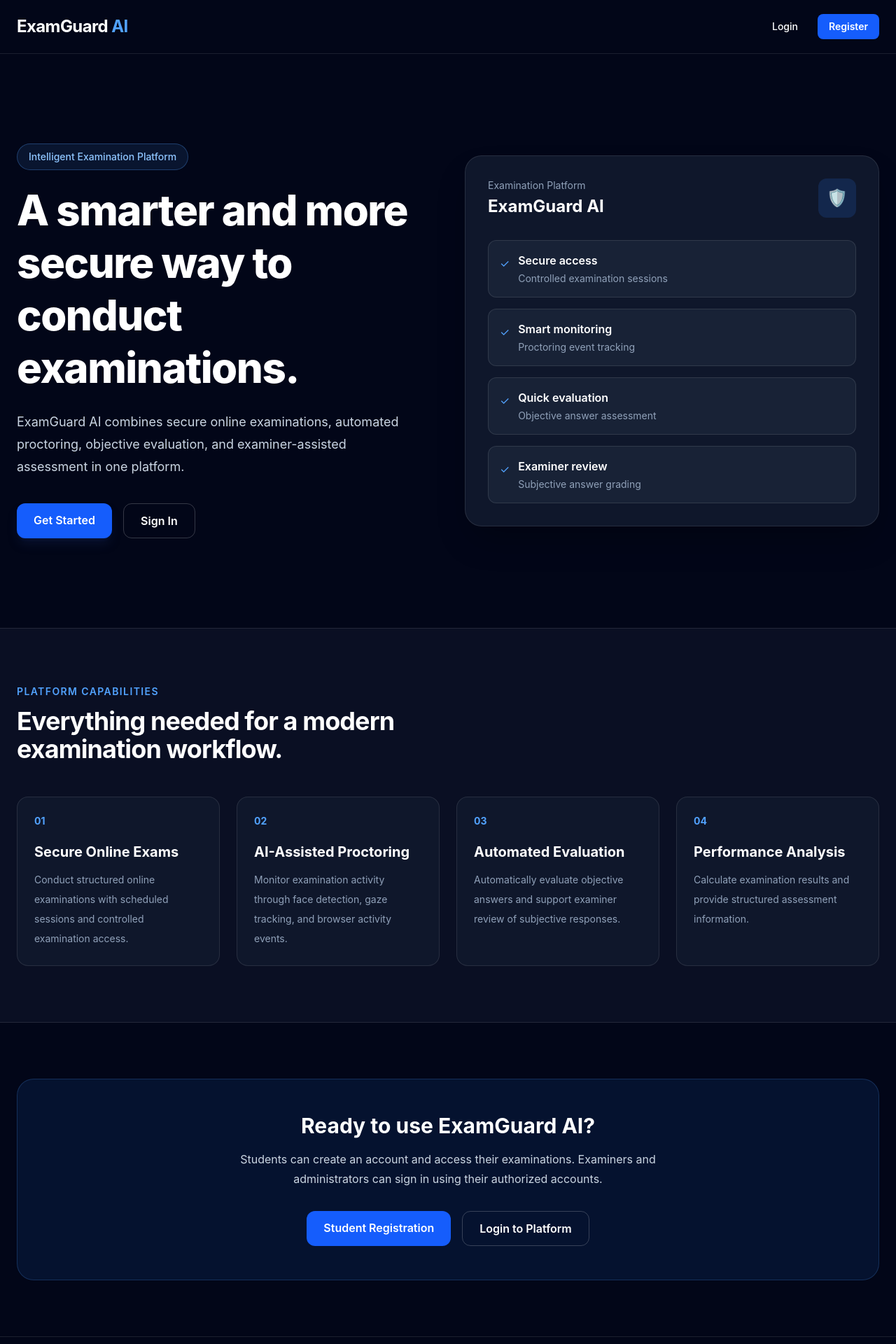
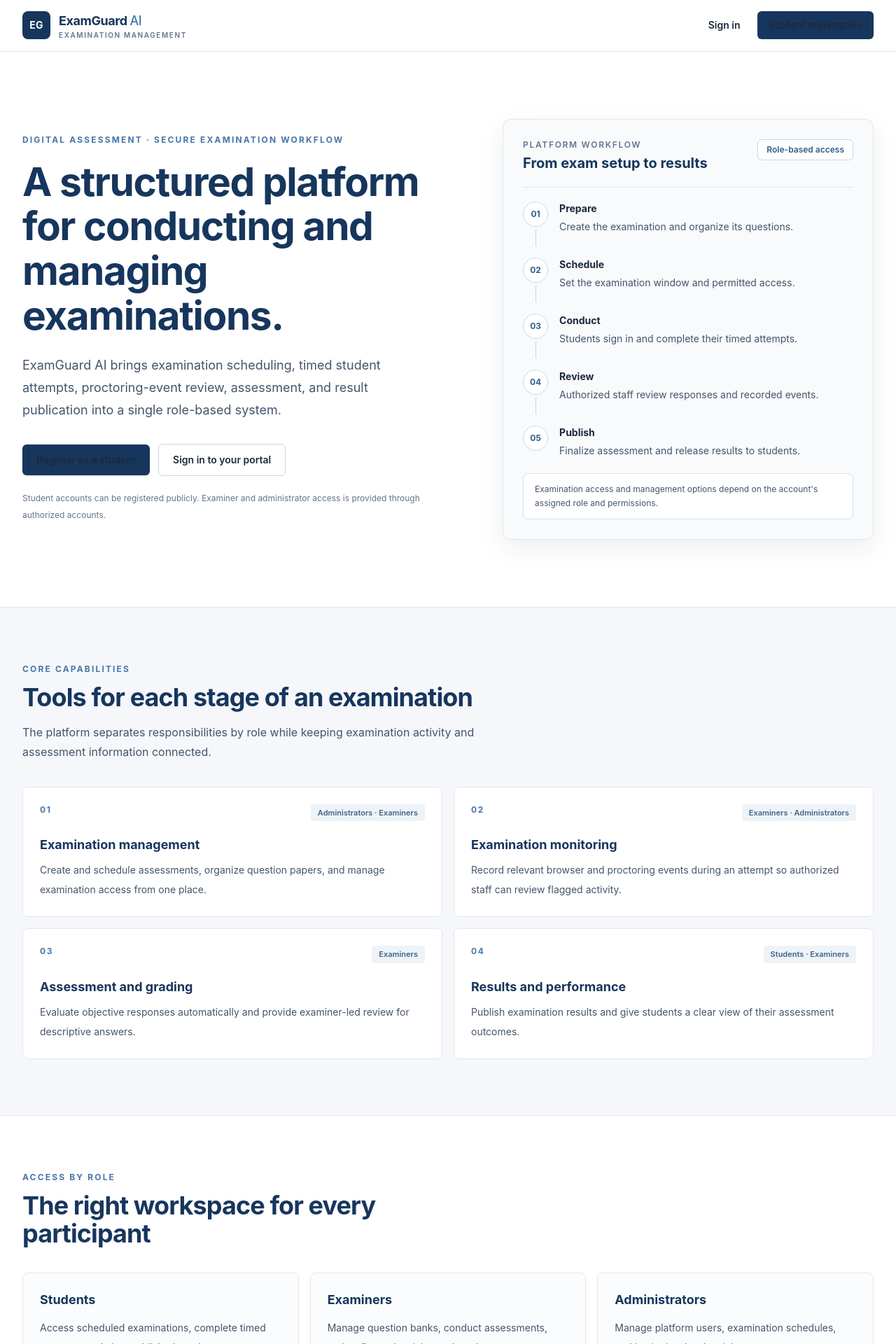
Before and after one commit to CHAITU9999S/examination-ai, a Next.js app in the folder frontend/: page / in a window 1280 px wide. Shown: the top 1920 px of the page at 70% size. Built offline with nearby package versions, Linux system fonts and the light colour scheme.

Commit message:
Redesign ExamGuard AI homepage with academic layout
Replace the generic homepage with an institutional-style examination platform overview.

```diff
--- a/frontend/src/app/page.tsx
+++ b/frontend/src/app/page.tsx
@@ -1,214 +1,275 @@
-
 import Link from "next/link";
 
-const features = [
+const capabilities = [
   {
     number: "01",
-    title: "Secure Online Exams",
+    title: "Examination management",
     description:
-      "Conduct structured online examinations with scheduled sessions and controlled examination access.",
+      "Create and schedule assessments, organize question papers, and manage examination access from one place.",
+    roles: "Administrators · Examiners",
   },
   {
     number: "02",
-    title: "AI-Assisted Proctoring",
+    title: "Examination monitoring",
     description:
-      "Monitor examination activity through face detection, gaze tracking, and browser activity events.",
+      "Record relevant browser and proctoring events during an attempt so authorized staff can review flagged activity.",
+    roles: "Examiners · Administrators",
   },
   {
     number: "03",
-    title: "Automated Evaluation",
+    title: "Assessment and grading",
     description:
-      "Automatically evaluate objective answers and support examiner review of subjective responses.",
+      "Evaluate objective responses automatically and provide examiner-led review for descriptive answers.",
+    roles: "Examiners",
   },
   {
     number: "04",
-    title: "Performance Analysis",
+    title: "Results and performance",
     description:
-      "Calculate examination results and provide structured assessment information.",
+      "Publish examination results and give students a clear view of their assessment outcomes.",
+    roles: "Students · Examiners",
+  },
+];
+
+const workflow = [
+  ["01", "Prepare", "Create the examination and organize its questions."],
+  ["02", "Schedule", "Set the examination window and permitted access."],
+  ["03", "Conduct", "Students sign in and complete their timed attempts."],
+  ["04", "Review", "Authorized staff review responses and recorded events."],
+  ["05", "Publish", "Finalize assessment and release results to students."],
+];
+
+const audiences = [
+  {
+    title: "Students",
+    description:
+      "Access scheduled examinations, complete timed attempts, and view published results.",
+    action: "Create student account",
+    href: "/register",
+  },
+  {
+    title: "Examiners",
+    description:
+      "Manage question banks, conduct assessments, review flagged activity, and grade responses.",
+    action: "Examiner sign in",
+    href: "/login",
+  },
+  {
+    title: "Administrators",
+    description:
+      "Manage platform users, examination schedules, and institution-level activity.",
+    action: "Administrator sign in",
+    href: "/login",
   },
 ];
 
 export default function HomePage() {
   return (
-    <main className="min-h-screen bg-slate-950 text-white">
-      <header className="border-b border-white/10">
-        <nav className="mx-auto flex max-w-7xl items-center justify-between px-6 py-5">
-          <Link
-            href="/"
-            className="text-2xl font-bold tracking-tight text-white"
-          >
-            ExamGuard <span className="text-blue-400">AI</span>
+    <main className="min-h-screen bg-[#f5f7fa] text-slate-800">
+      <header className="border-b border-slate-200 bg-white">
+        <nav className="mx-auto flex max-w-7xl items-center justify-between px-5 py-4 sm:px-8">
+          <Link href="/" className="flex items-center gap-3" aria-label="ExamGuard AI home">
+            <span className="flex h-10 w-10 items-center justify-center rounded-lg bg-[#17365d] text-sm font-bold tracking-wide text-white">
+              EG
+            </span>
+            <span className="leading-tight">
+              <span className="block text-lg font-bold tracking-tight text-[#17365d]">
+                ExamGuard <span className="font-medium text-[#4776a8]">AI</span>
+              </span>
+              <span className="block text-[10px] font-semibold uppercase tracking-[0.16em] text-slate-500">
+                Examination management
+              </span>
+            </span>
           </Link>
 
           <div className="flex items-center gap-3">
             <Link
               href="/login"
-              className="rounded-lg px-4 py-2 text-sm font-medium text-slate-200 transition hover:bg-white/10"
+              className="rounded-md px-3 py-2 text-sm font-semibold text-slate-700 transition hover:bg-slate-100"
             >
-              Login
+              Sign in
             </Link>
-
             <Link
               href="/register"
-              className="rounded-lg bg-blue-600 px-4 py-2 text-sm font-semibold text-white transition hover:bg-blue-500"
+              className="rounded-md bg-[#17365d] px-4 py-2.5 text-sm font-semibold text-white transition hover:bg-[#244b78]"
             >
-              Register
+              Student registration
             </Link>
           </div>
         </nav>
       </header>
 
-      <section className="mx-auto grid max-w-7xl gap-12 px-6 py-24 md:grid-cols-2 md:items-center md:py-32">
+      <section className="border-b border-slate-200 bg-white">
+        <div className="mx-auto grid max-w-7xl gap-12 px-5 py-16 sm:px-8 sm:py-20 lg:grid-cols-[1.08fr_0.92fr] lg:items-center lg:gap-16 lg:py-24">
           <div>
-          <p className="mb-5 inline-flex rounded-full border border-blue-400/30 bg-blue-400/10 px-4 py-2 text-sm font-medium text-blue-300">
-            Intelligent Examination Platform
+            <p className="mb-5 text-xs font-bold uppercase tracking-[0.18em] text-[#4776a8]">
+              Digital assessment · Secure examination workflow
             </p>
-
-          <h1 className="max-w-2xl text-4xl font-extrabold leading-tight tracking-tight sm:text-5xl lg:text-6xl">
-            A smarter and more secure way to conduct examinations.
+            <h1 className="max-w-2xl text-4xl font-bold leading-[1.12] tracking-tight text-[#17365d] sm:text-5xl lg:text-[3.55rem]">
+              A structured platform for conducting and managing examinations.
             </h1>
-
-          <p className="mt-6 max-w-xl text-lg leading-8 text-slate-300">
-            ExamGuard AI combines secure online examinations,
-            automated proctoring, objective evaluation, and
-            examiner-assisted assessment in one platform.
+            <p className="mt-6 max-w-xl text-base leading-8 text-slate-600 sm:text-lg">
+              ExamGuard AI brings examination scheduling, timed student
+              attempts, proctoring-event review, assessment, and result
+              publication into a single role-based system.
             </p>
-
-          <div className="mt-9 flex flex-wrap gap-4">
+            <div className="mt-8 flex flex-wrap items-center gap-3">
               <Link
                 href="/register"
-              className="rounded-xl bg-blue-600 px-6 py-3 font-semibold text-white shadow-lg shadow-blue-950/40 transition hover:bg-blue-500"
+                className="rounded-md bg-[#17365d] px-5 py-3 text-sm font-semibold text-white shadow-sm transition hover:bg-[#244b78]"
               >
-              Get Started
+                Register as a student
               </Link>
-
               <Link
                 href="/login"
-              className="rounded-xl border border-white/20 px-6 py-3 font-semibold text-white transition hover:bg-white/10"
+                className="rounded-md border border-slate-300 bg-white px-5 py-3 text-sm font-semibold text-slate-700 transition hover:border-slate-400 hover:bg-slate-50"
               >
-              Sign In
+                Sign in to your portal
               </Link>
             </div>
+            <p className="mt-5 text-xs leading-6 text-slate-500">
+              Student accounts can be registered publicly. Examiner and
+              administrator access is provided through authorized accounts.
+            </p>
           </div>
 
-        <div className="rounded-3xl border border-white/10 bg-slate-900 p-8 shadow-2xl shadow-black/30">
-          <div className="mb-8 flex items-center justify-between">
+          <div className="rounded-xl border border-slate-200 bg-[#f8fafc] p-5 shadow-[0_12px_35px_rgba(15,35,60,0.08)] sm:p-7">
+            <div className="flex items-start justify-between gap-4 border-b border-slate-200 pb-5">
               <div>
-              <p className="text-sm text-slate-400">
-                Examination Platform
+                <p className="text-xs font-semibold uppercase tracking-[0.14em] text-slate-500">
+                  Platform workflow
                 </p>
-              <h2 className="mt-1 text-2xl font-bold">
-                ExamGuard AI
+                <h2 className="mt-1 text-xl font-bold text-[#17365d]">
+                  From exam setup to results
                 </h2>
               </div>
-
-            <div className="rounded-xl bg-blue-500/15 p-3 text-2xl">
-              <span role="img" aria-label="Security shield">
-                🛡️
+              <span className="rounded-md border border-[#cbd8e6] bg-white px-3 py-1.5 text-xs font-semibold text-[#315d88]">
+                Role-based access
               </span>
             </div>
+            <div className="mt-5 space-y-4">
+              {workflow.map(([number, title, description], index) => (
+                <div key={number} className="flex gap-4">
+                  <div className="flex flex-col items-center">
+                    <span className="flex h-9 w-9 shrink-0 items-center justify-center rounded-full border border-[#cbd8e6] bg-white text-xs font-bold text-[#315d88]">
+                      {number}
+                    </span>
+                    {index !== workflow.length - 1 && (
+                      <span className="mt-1 h-6 w-px bg-slate-300" />
+                    )}
                   </div>
-
-          <div className="space-y-4">
-            {[
-              ["Secure access", "Controlled examination sessions"],
-              ["Smart monitoring", "Proctoring event tracking"],
-              ["Quick evaluation", "Objective answer assessment"],
-              ["Examiner review", "Subjective answer grading"],
-            ].map(([title, description]) => (
-              <div
-                key={title}
-                className="rounded-xl border border-white/10 bg-slate-800/70 p-4"
-              >
-                <div className="flex items-start gap-3">
-                  <span className="mt-1 text-blue-400">✓</span>
-                  <div>
-                    <h3 className="font-semibold text-white">
-                      {title}
-                    </h3>
-                    <p className="mt-1 text-sm text-slate-400">
+                  <div className="pb-2">
+                    <h3 className="text-sm font-bold text-slate-800">{title}</h3>
+                    <p className="mt-1 text-sm leading-6 text-slate-600">
                       {description}
                     </p>
                   </div>
                 </div>
+              ))}
             </div>
-            ))}
+            <div className="mt-3 rounded-lg border border-[#d7e2ed] bg-white px-4 py-3">
+              <p className="text-xs leading-5 text-slate-600">
+                Examination access and management options depend on the
+                account&apos;s assigned role and permissions.
+              </p>
+            </div>
           </div>
         </div>
       </section>
 
-      <section className="border-y border-white/10 bg-slate-900/60">
-        <div className="mx-auto max-w-7xl px-6 py-20">
+      <section className="mx-auto max-w-7xl px-5 py-16 sm:px-8 sm:py-20">
         <div className="max-w-2xl">
-            <p className="text-sm font-semibold uppercase tracking-widest text-blue-400">
-              Platform capabilities
+          <p className="text-xs font-bold uppercase tracking-[0.18em] text-[#4776a8]">
+            Core capabilities
           </p>
+          <h2 className="mt-3 text-3xl font-bold tracking-tight text-[#17365d] sm:text-4xl">
+            Tools for each stage of an examination
+          </h2>
+          <p className="mt-4 leading-7 text-slate-600">
+            The platform separates responsibilities by role while keeping
+            examination activity and assessment information connected.
+          </p>
+        </div>
 
-            <h2 className="mt-3 text-3xl font-bold tracking-tight sm:text-4xl">
-              Everything needed for a modern examination workflow.
+        <div className="mt-9 grid gap-4 sm:grid-cols-2">
+          {capabilities.map((item) => (
+            <article
+              key={item.number}
+              className="rounded-lg border border-slate-200 bg-white p-6 transition hover:border-[#b8c9da] hover:shadow-sm"
+            >
+              <div className="flex items-start justify-between gap-4">
+                <span className="text-xs font-bold tracking-[0.14em] text-[#4776a8]">
+                  {item.number}
+                </span>
+                <span className="rounded bg-[#eef3f8] px-2.5 py-1 text-[11px] font-semibold text-[#426486]">
+                  {item.roles}
+                </span>
+              </div>
+              <h3 className="mt-5 text-lg font-bold text-[#17365d]">
+                {item.title}
+              </h3>
+              <p className="mt-2 text-sm leading-7 text-slate-600">
+                {item.description}
+              </p>
+            </article>
+          ))}
+        </div>
+      </section>
+
+      <section className="border-y border-slate-200 bg-white">
+        <div className="mx-auto max-w-7xl px-5 py-16 sm:px-8 sm:py-20">
+          <div className="max-w-2xl">
+            <p className="text-xs font-bold uppercase tracking-[0.18em] text-[#4776a8]">
+              Access by role
+            </p>
+            <h2 className="mt-3 text-3xl font-bold tracking-tight text-[#17365d] sm:text-4xl">
+              The right workspace for every participant
             </h2>
           </div>
 
-          <div className="mt-12 grid gap-6 sm:grid-cols-2 lg:grid-cols-4">
-            {features.map((feature) => (
+          <div className="mt-9 grid gap-4 md:grid-cols-3">
+            {audiences.map((audience) => (
               <article
-                key={feature.number}
-                className="rounded-2xl border border-white/10 bg-slate-900 p-6 transition hover:border-blue-400/50"
+                key={audience.title}
+                className="flex flex-col rounded-lg border border-slate-200 bg-[#fbfcfd] p-6"
               >
-                <p className="text-sm font-bold text-blue-400">
-                  {feature.number}
+                <h3 className="text-lg font-bold text-[#17365d]">
+                  {audience.title}
+                </h3>
+                <p className="mt-3 flex-1 text-sm leading-7 text-slate-600">
+                  {audience.description}
                 </p>
-
-                <h3 className="mt-5 text-xl font-bold">
-                  {feature.title}
-                </h3>
-
-                <p className="mt-3 text-sm leading-7 text-slate-400">
-                  {feature.description}
-                </p>
+                <Link
+                  href={audience.href}
+                  className="mt-6 inline-flex items-center text-sm font-semibold text-[#315d88] hover:text-[#17365d]"
+                >
+                  {audience.action}
+                  <span className="ml-2" aria-hidden="true">→</span>
+                </Link>
               </article>
             ))}
           </div>
         </div>
       </section>
 
-      <section className="mx-auto max-w-7xl px-6 py-20">
-        <div className="rounded-3xl border border-blue-400/20 bg-blue-500/10 px-8 py-12 text-center">
-          <h2 className="text-3xl font-bold">
-            Ready to use ExamGuard AI?
+      <section className="mx-auto max-w-7xl px-5 py-14 sm:px-8">
+        <div className="rounded-lg border border-[#d7e2ed] bg-[#edf3f8] px-6 py-7 sm:px-9 sm:py-8">
+          <h2 className="text-xl font-bold text-[#17365d]">
+            Privacy-conscious examination monitoring
           </h2>
-
-          <p className="mx-auto mt-4 max-w-2xl leading-7 text-slate-300">
-            Students can create an account and access their
-            examinations. Examiners and administrators can
-            sign in using their authorized accounts.
+          <p className="mt-3 max-w-4xl text-sm leading-7 text-slate-700">
+            Proctoring is designed around examination events and derived
+            monitoring signals for authorized review. Webcam frames are
+            processed in the browser and are not uploaded or stored by the
+            platform.
           </p>
-
-          <div className="mt-8 flex flex-wrap justify-center gap-4">
-            <Link
-              href="/register"
-              className="rounded-xl bg-blue-600 px-6 py-3 font-semibold text-white transition hover:bg-blue-500"
-            >
-              Student Registration
-            </Link>
-
-            <Link
-              href="/login"
-              className="rounded-xl border border-white/20 px-6 py-3 font-semibold text-white transition hover:bg-white/10"
-            >
-              Login to Platform
-            </Link>
-          </div>
         </div>
       </section>
 
-      <footer className="border-t border-white/10 px-6 py-8">
-        <div className="mx-auto flex max-w-7xl flex-col items-center justify-between gap-3 text-sm text-slate-400 sm:flex-row">
-          <p>
-            © {new Date().getFullYear()} ExamGuard AI. All rights reserved.
-          </p>
-
-          <p>Intelligent Examination Platform</p>
+      <footer className="border-t border-slate-200 bg-white">
+        <div className="mx-auto flex max-w-7xl flex-col gap-2 px-5 py-7 text-xs text-slate-500 sm:flex-row sm:items-center sm:justify-between sm:px-8">
+          <p>© {new Date().getFullYear()} ExamGuard AI. All rights reserved.</p>
+          <p>Digital examination and assessment platform</p>
         </div>
       </footer>
     </main>
```
Lines whose indentation alone changed are shown as unchanged.
